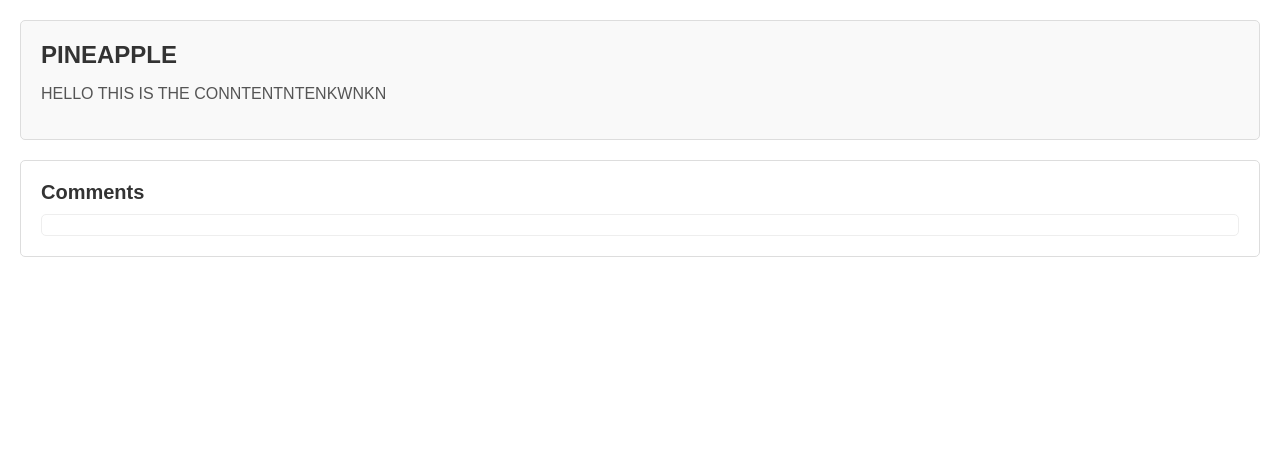
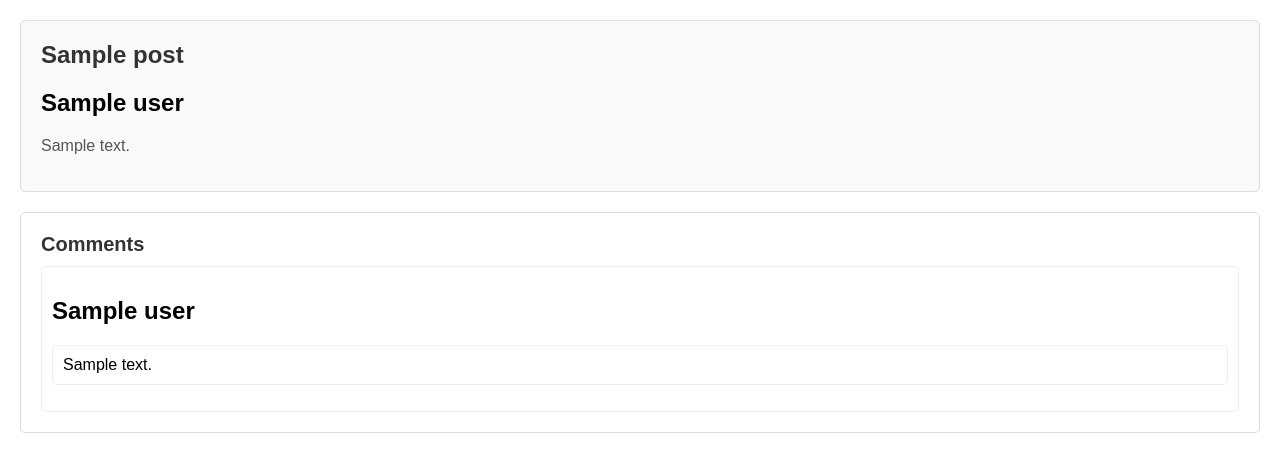
Before and after one commit to software-students-fall2023/2-web-app-exercise-sst2, a Flask app: page /post in a window 1280 px wide. Shown: the top 472 px of the page. Run offline with Flask 3, Linux system fonts and the light colour scheme; a database or web service that is not in the repository returns one stand-in record (Sample ...).

Commit message:
feat: added the ability to recieve from database and created post + comment

```diff
--- a/app.py
+++ b/app.py
@@ -19,7 +19,11 @@ def home():
 
 @app.route('/post')
 def postPage():
-    return render_template("postPage.html", title = "PINEAPPLE", postContent = "HELLO THIS IS THE CONNTENTNTENKWNKN")
+    title = postsCollection.find_one({"_id":ObjectId('6529dee0699948aacd3a1e4c')})['title']
+    content = postsCollection.find_one({"_id":ObjectId('6529dee0699948aacd3a1e4c')})['content']
+    data = postsCollection.find_one({"_id":ObjectId('6529dee0699948aacd3a1e4c')})['comments']
+    user = postsCollection.find_one({"_id":ObjectId('6529dee0699948aacd3a1e4c')})['user']
+    return render_template("postPage.html", title = title, postContent = content, comments = data, user = user)
 
 
 if __name__ == "__main__":
--- a/templates/postPage.html
+++ b/templates/postPage.html
@@ -12,16 +12,18 @@
   <body>
     <div class="post">
       <h1 class="post-title">{{ title }}</h1>
+      <h2 class="user">{{user}}</h2>
       <p class="post-content">{{postContent}}</p>
     </div>
 
     <div class="comments">
       <h2 class="comments-title">Comments</h2>
+      {% for comment in comments %}
       <div class="comment">
-        {% for comment in comments %}
-        <p class="comment-content">{{ comment }}</p>
-        {% endfor %}
+        <h2 class="user">{{ comment.user }}</h2>
+        <p class="comment">{{ comment.comment }}</p>
       </div>
+      {% endfor %}
     </div>
   </body>
 </html>
```
